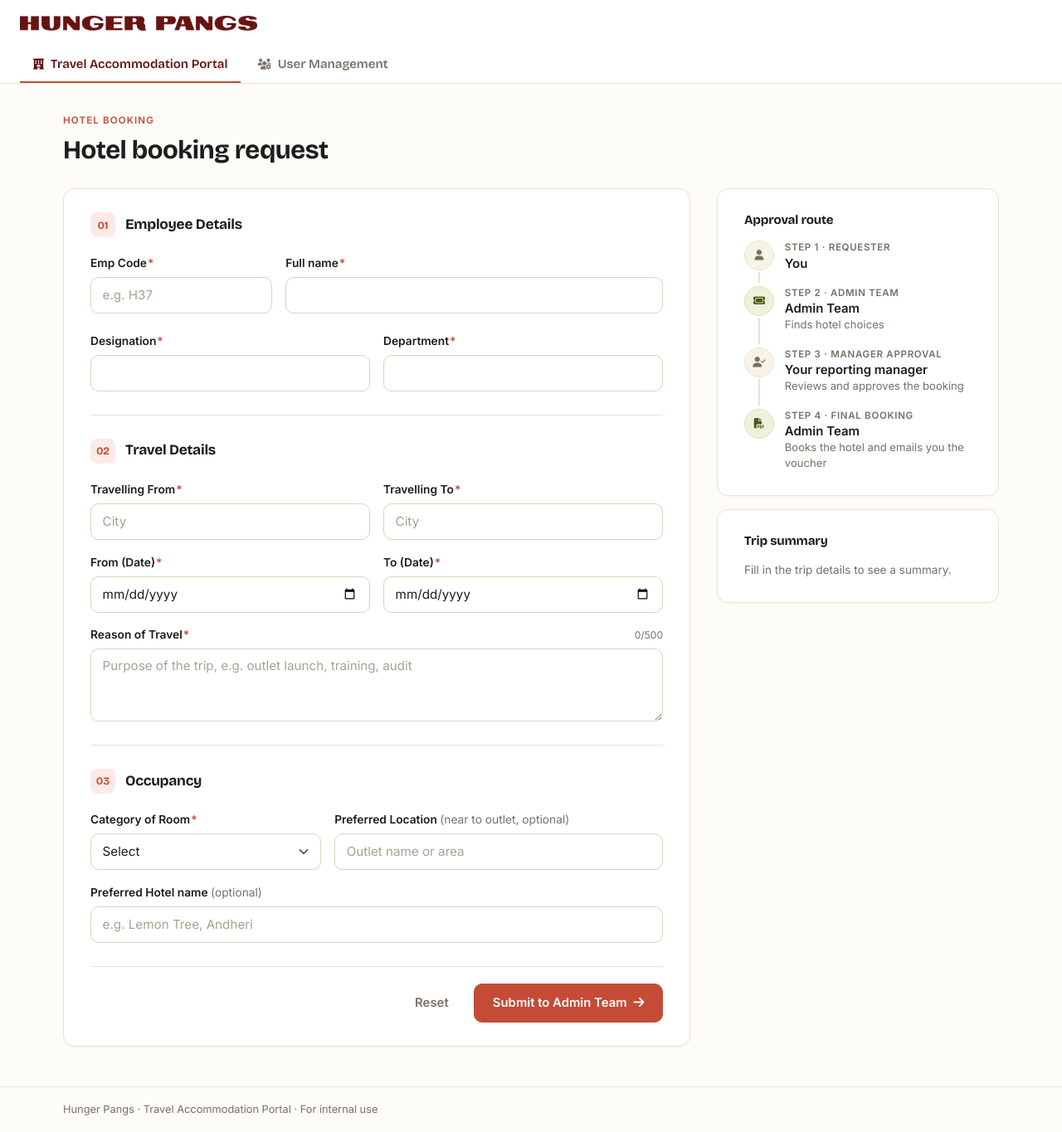
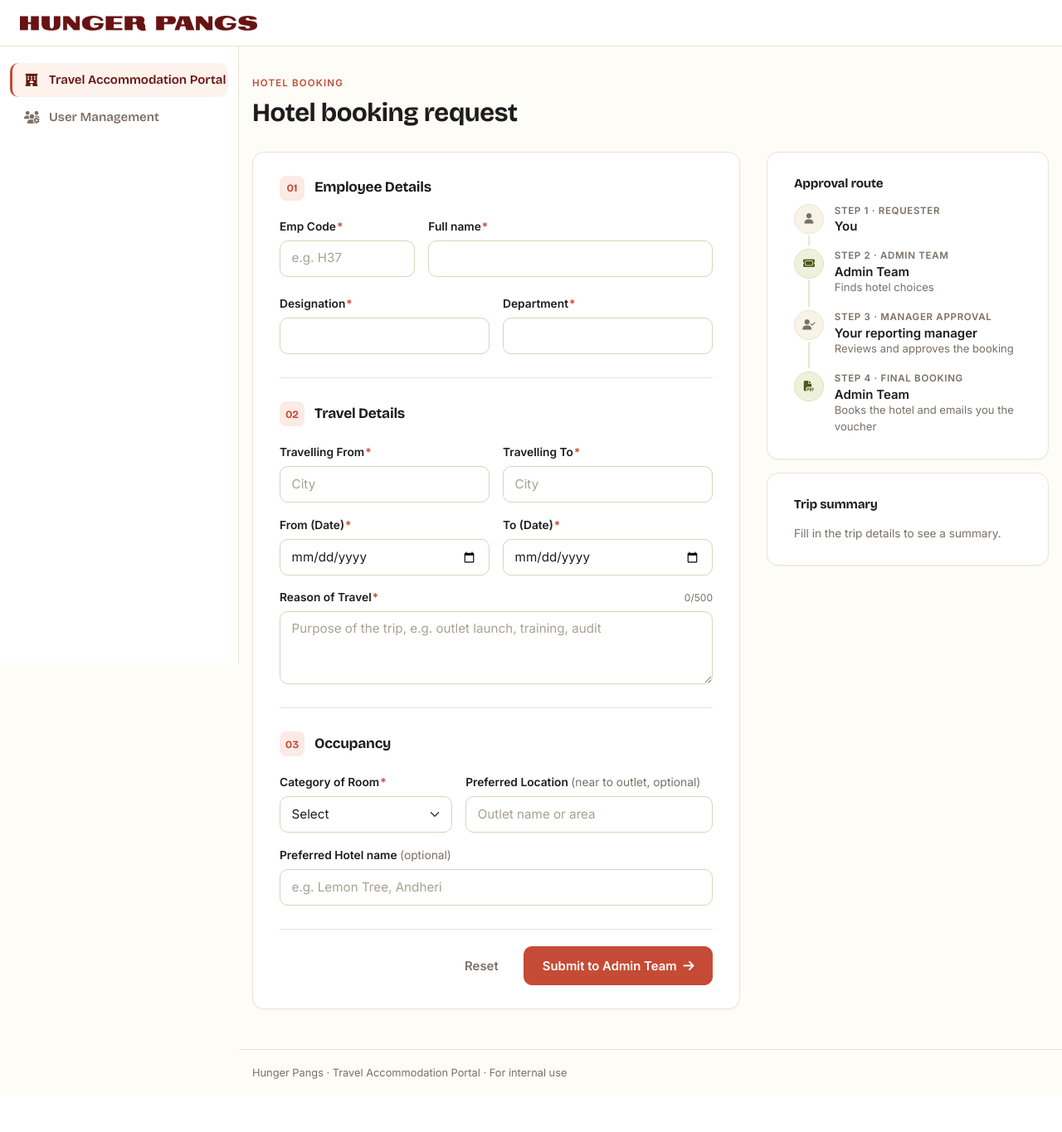
Before and after one commit to intern2dataanalyst-Burma/TravelRequest, a Flask app: page / in a window 1280 px wide. Shown: the whole page at 83% size. After the commit the page ends 1301 px from the top, so only its background shows below. Run offline with Flask 3, Linux system fonts and the light colour scheme.

Commit message:
Header bar holds the logo only; section tabs move to a fixed left sidebar
Co-Authored-By: Claude Opus 5.5 <noreply@anthropic.com>

```diff
--- a/templates/_brand.html
+++ b/templates/_brand.html
@@ -30,18 +30,25 @@
   .hp-wordmark { display: block; width: 286px; height: 18px; max-width: 100%; background: var(--hp-maroon);
     -webkit-mask: url("{{ url_for('static', filename='hp-wordmark.png') }}") 0 0 / 100% 100% no-repeat; mask: url("{{ url_for('static', filename='hp-wordmark.png') }}") 0 0 / 100% 100% no-repeat; }
   .hp-logo-img { height: 36px; width: auto; display: block; }
-  /* Logo bar + tab strip, fixed to the top of the window */
-  .hp-top { position: sticky; top: 0; z-index: 1000; background: #fff; }
-  .hp-tabs { display: flex; align-items: flex-end; gap: 4px; padding: 0 24px; background: #fff; border-bottom: 1px solid var(--hp-line); overflow-x: auto; scrollbar-width: none; }
-  .hp-tabs::-webkit-scrollbar { display: none; }
-  .hp-tab { display: inline-flex; align-items: center; gap: 8px; font-family: var(--hp-display); font-weight: 600; font-size: 15px; color: var(--hp-muted); text-decoration: none; white-space: nowrap; padding: 10px 16px 9px; border-bottom: 3px solid transparent; margin-bottom: -1px; border-radius: 8px 8px 0 0; }
-  .hp-tab i { font-size: 13px; }
-  .hp-tab:hover { color: var(--hp-maroon); background: var(--hp-tint); }
-  .hp-tab.active { color: var(--hp-maroon); border-bottom-color: var(--hp-terracotta); background: transparent; }
-  .hp-header + .hp-tabs { border-top: 0; }
-  .hp-top .hp-header { border-bottom: 0; }
-  @media (max-width: 767px) { .hp-header { height: 52px; padding: 0 1rem; } .hp-wordmark { width: 200px; height: 13px; }
-    .hp-tabs { padding: 0 .5rem; } .hp-tab { font-size: 13.5px; padding: 9px 10px 8px; gap: 6px; } }
+  /* Header bar (logo only) fixed to the top; section tabs in a fixed left sidebar */
+  .hp-header { position: sticky; top: 0; z-index: 1000; }
+  .hp-side { position: fixed; top: 56px; left: 0; bottom: 0; width: 288px; z-index: 900; background: #fff; border-right: 1px solid var(--hp-line); padding: 20px 12px; display: flex; flex-direction: column; gap: 4px; overflow-y: auto; }
+  .hp-side-tab { display: flex; align-items: center; gap: 12px; padding: 11px 14px; border-radius: 10px; font-family: var(--hp-display); font-weight: 600; font-size: 15px; line-height: 1.25; color: var(--hp-muted); text-decoration: none; white-space: nowrap; border-left: 3px solid transparent; }
+  .hp-side-tab i { width: 18px; text-align: center; font-size: 15px; flex: 0 0 18px; }
+  .hp-side-tab:hover { color: var(--hp-maroon); background: var(--hp-tint); }
+  .hp-side-tab.active { color: var(--hp-maroon); background: #fdf3ec; border-left-color: var(--hp-terracotta); }
+  body:has(.hp-side) { padding-left: 288px; }
+  body:has(.hp-side) .hp-header { margin-left: -288px; }  /* the logo bar still spans the full width */
+  @media (max-width: 991px) {
+    body:has(.hp-side) { padding-left: 0; }
+    body:has(.hp-side) .hp-header { margin-left: 0; }
+    .hp-side { position: sticky; top: 52px; bottom: auto; width: auto; flex-direction: row; padding: 0 .5rem; border-right: 0; border-bottom: 1px solid var(--hp-line); overflow-x: auto; scrollbar-width: none; }
+    .hp-side::-webkit-scrollbar { display: none; }
+    .hp-side-tab { flex: 0 0 auto; white-space: nowrap; border-left: 0; border-bottom: 3px solid transparent; border-radius: 0; padding: 10px 12px 9px; font-size: 14px; gap: 8px; }
+    .hp-side-tab.active { background: transparent; border-bottom-color: var(--hp-terracotta); }
+  }
+  @media (max-width: 991px) and (min-width: 768px) { .hp-side { top: 56px; } }
+  @media (max-width: 767px) { .hp-header { height: 52px; padding: 0 1rem; } .hp-wordmark { width: 200px; height: 13px; } }
 
   .page { width: 100%; max-width: 1160px; margin: 0 auto; padding: 2.25rem 1rem 3rem; flex: 1; }
   .page-head { margin-bottom: 1.75rem; }
--- a/templates/_header.html
+++ b/templates/_header.html
@@ -1,5 +1,5 @@
-{# Brand header: logo bar plus a tab strip on the left; both stay fixed at the top while the page scrolls #}
-<div class="hp-top">
+{# Fixed header bar with the logo only. Portal pages also get the section tabs in a fixed left sidebar
+   (a row under the header on phones). Pages opened from email links show the logo bar only. #}
 <header class="hp-header">
   <a class="hp-brand" href="{{ url_for('index') }}" aria-label="Hunger Pangs - Travel Accommodation Portal">
     {% if logo_url %}
@@ -9,12 +9,9 @@
     {% endif %}
   </a>
 </header>
-  <nav class="hp-tabs" aria-label="Sections">
 {% if show_hr_link %}
-      <a href="{{ url_for('index') }}" class="hp-tab {{ 'active' if not hr_active }}" {{ 'aria-current="page"'|safe if not hr_active }}><i class="fas fa-hotel"></i>Travel Accommodation Portal</a>
-      <a href="{{ url_for('hr_dashboard') }}" class="hp-tab {{ 'active' if hr_active }}" {{ 'aria-current="page"'|safe if hr_active }}><i class="fas fa-users-gear"></i>User Management</a>
-    {% else %}
-      <span class="hp-tab active" aria-current="page">{{ app_name or 'Travel Accommodation Portal' }}</span>
+<nav class="hp-side" aria-label="Sections">
+  <a href="{{ url_for('index') }}" class="hp-side-tab {{ 'active' if not hr_active }}" {{ 'aria-current="page"'|safe if not hr_active }}><i class="fas fa-hotel"></i><span>Travel Accommodation Portal</span></a>
+  <a href="{{ url_for('hr_dashboard') }}" class="hp-side-tab {{ 'active' if hr_active }}" {{ 'aria-current="page"'|safe if hr_active }}><i class="fas fa-users-gear"></i><span>User Management</span></a>
+</nav>
 {% endif %}
-  </nav>
-</div>
--- a/templates/index.html
+++ b/templates/index.html
@@ -12,7 +12,7 @@
   {% include "_brand.html" %}
   <style>
     .layout { display: grid; grid-template-columns: minmax(0, 1fr); gap: 1.5rem; align-items: start; }
-    @media (min-width: 992px) { .layout { grid-template-columns: minmax(0, 1fr) 340px; gap: 2rem; } .aside { position: sticky; top: 7.5rem; } }
+    @media (min-width: 992px) { .layout { grid-template-columns: minmax(0, 1fr) 340px; gap: 2rem; } .aside { position: sticky; top: 5rem; } }
 
     /* Form sections */
     .fsection + .fsection { border-top: 1px solid var(--hp-line); margin-top: 1.75rem; padding-top: 1.75rem; }
```
Lines whose indentation alone changed are shown as unchanged.
